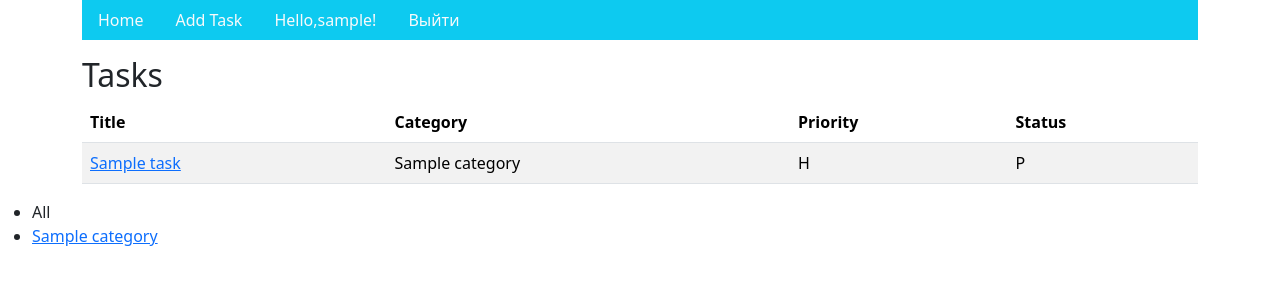
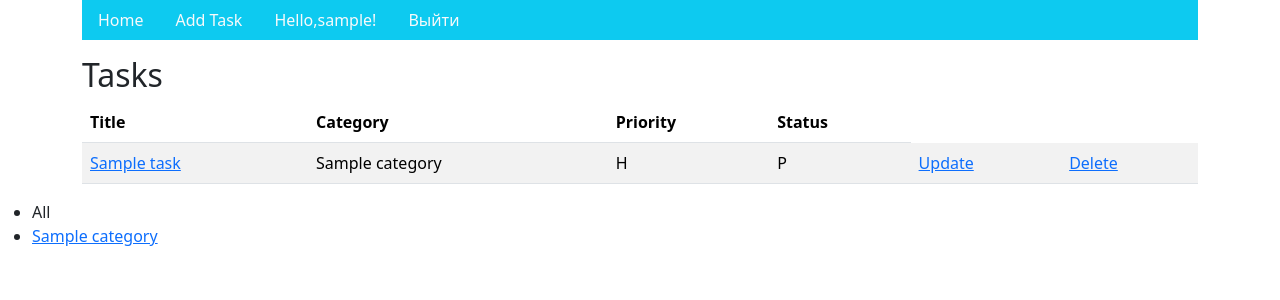
Before and after one commit to 56lesha/ToDo_Django, a Django app: page / in a window 1280 px wide. Shown: the top 300 px of the page. Run offline with Django 4.2, Linux system fonts and the light colour scheme; a user stored in the database is signed in; tables that the repository leaves empty hold one stand-in row (values such as "Sample post"); some libraries are stand-ins or nearby versions.

Commit message:
add update task, del comments

```diff
--- a/my_site/to_do/templates/to_do/index.html
+++ b/my_site/to_do/templates/to_do/index.html
@@ -22,6 +22,8 @@
           <td>{{task.category}}</td>
           <td>{{task.priority}}</td>
           <td>{{task.status}}</td>
+          <td><a href="{% url 'update_task' task_slug=task.slug %}">Update</a></td>
+          <td><a href="{% url 'delete_task' id=task.id %}">Delete</a></td>
         </tr>
       {% endfor %}
       </tbody>
--- a/my_site/to_do/urls.py
+++ b/my_site/to_do/urls.py
@@ -24,6 +24,8 @@ urlpatterns = [
     path('task/<slug:task_slug>/', TaskDetails.as_view(), name='task_details'),
     path('category/<slug:cat_slug>', ShowCategory.as_view(), name='show_category'),
     path('add_task/', AddTask.as_view(), name='add_task'),
+    path('delete_task/<int:id>', delete_task, name='delete_task'),
+    path('update_task/<slug:task_slug>', UpdateTask.as_view(), name='update_task'),
     path('register/', RegisterUser.as_view(), name ='register_user'),
     path('login/', LoginUser.as_view(), name='login_user'),
     path('logout/', logout_user, name='logout'),
--- a/my_site/to_do/utils.py
+++ b/my_site/to_do/utils.py
@@ -10,7 +10,13 @@ class DataMixin:
     def get_user_context(self, **kwargs):
         context = kwargs
         cur_user = self.request.user
-        context['categories'] = Category.objects.filter(user=cur_user.id)
+        cats = Category.objects.filter(user=cur_user.id)
+        categories = []
+        for c in cats:
+            if c.tasks.all():
+                categories.append(c)
+
+        context['categories'] = categories
         user_menu = menu.copy()
         if not self.request.user.is_authenticated:
             user_menu.pop(1)
--- a/my_site/to_do/views.py
+++ b/my_site/to_do/views.py
@@ -6,7 +6,7 @@ from django.contrib.auth.views import LoginView
 from django.http import HttpResponse
 from django.shortcuts import render, redirect
 from django.urls import reverse_lazy
-from django.views.generic import ListView, DetailView, CreateView
+from django.views.generic import ListView, DetailView, CreateView, UpdateView
 
 from to_do.forms import AddTaskForm, RegisterUserForm
 from to_do.models import Task, Category
@@ -30,18 +30,6 @@ class ShowTasks(DataMixin, ListView):
         # select_related необходим для того, чтобы когда мы вытягиваем из бд данные,
         # то мы сразу же и вытягиваем данные по связанному полю, чтобы постоянно не обращаться к БД.
         # это проверяется в django toolbar
-
-
-
-
-
-# def show_tasks(request):
-#     tasks = Task.objects.all()
-#     categories = Category.objects.all()
-#     context = {'tasks': tasks,
-#                'title': 'Tasks',
-#                'categories':categories}
-#     return render(request, 'to_do/index.html', context=context)
 
 
 class TaskDetails(DataMixin, DetailView):
@@ -70,7 +58,6 @@ class ShowCategory(DataMixin, ListView):
     def get_queryset(self):
         return Task.objects.filter(category__slug=self.kwargs['cat_slug'], status='P').select_related('category')
 
-
     def get_context_data(self, *, object_list=None, **kwargs):
         context = super().get_context_data(**kwargs)
         c = Category.objects.get(slug=self.kwargs['cat_slug'])
@@ -81,22 +68,10 @@ class ShowCategory(DataMixin, ListView):
         return dict(list(context.items()) + list(c_def.items()))
 
 
-# def show_category(request, cat_slug=None):
-#     tasks = Task.objects.filter(category__slug=cat_slug)
-#     categories = Category.objects.all()
-#
-#     context = {'tasks': tasks,
-#                'categories': categories,
-#                'cat_selected': cat_slug
-#                }
-#
-#     return render(request, 'to_do/index.html', context=context)
-
-
 class AddTask(LoginRequiredMixin, DataMixin, CreateView):
     form_class = AddTaskForm
     template_name = 'to_do/add_task.html'
-    # login_url = '/admin/'  # перенаправляет, если пользователь не авторизован
+    success_url = '/'
     raise_exception = True
 
     def get_context_data(self, *, object_list=None, **kwargs):
@@ -105,18 +80,22 @@ class AddTask(LoginRequiredMixin, DataMixin, CreateView):
         return dict(list(context.items()) + list(c_def.items()))
 
 
-# def add_task(request):
-#     if request.method == 'POST':
-#         form = AddTaskForm(request.POST)
-#         if form.is_valid():
-#             print(form.cleaned_data)
-#             form.save()
-#             return redirect('show_tasks')
-#
-#     else:
-#         form = AddTaskForm()
-#     return render(request, 'to_do/add_task.html', {'form': form,
-#                                                   'title': 'Add Task'})
+class UpdateTask(DataMixin, UpdateView):
+    model = Task
+    fields = ['title', 'description', 'priority', 'status']
+    template_name = 'to_do/update_task.html'
+    slug_url_kwarg = 'task_slug'
+    success_url = '/'
+
+    def get_context_data(self, *, object_list=None, **kwargs):
+        context = super().get_context_data(**kwargs)
+        c_def = self.get_user_context(title='Update task')
+        return dict(list(context.items()) + list(c_def.items()))
+
+
+def delete_task(request, id):
+    Task.objects.get(pk=id).delete()
+    return redirect('show_tasks')
 
 
 class RegisterUser(DataMixin, CreateView):
@@ -125,13 +104,13 @@ class RegisterUser(DataMixin, CreateView):
     success_url = '/login'
 
     def get_context_data(self, **kwargs):
-        context = super().get_context_data(**kwargs) # сюда попадает форма регистрации переденная через form_class
-        c_def = self.get_user_context(title="Регистрация") # сюда попадает общая часть для кода из utils
-        return dict(list(context.items()) + list(c_def.items())) # соединяем в один словарь
+        context = super().get_context_data(**kwargs)  # сюда попадает форма регистрации переденная через form_class
+        c_def = self.get_user_context(title="Регистрация")  # сюда попадает общая часть для кода из utils
+        return dict(list(context.items()) + list(c_def.items()))  # соединяем в один словарь
 
-    def form_valid(self, form): #вызывается, если форма валидна
-        user = form.save() #сохраняем форму
-        login(self.request, user) #логиним
+    def form_valid(self, form):  # вызывается, если форма валидна
+        user = form.save()  # сохраняем форму
+        login(self.request, user)  # логиним
         return redirect('show_tasks')
 
 
@@ -145,7 +124,6 @@ class LoginUser(DataMixin, LoginView):
         return dict(list(context.items()) + list(c_def.items()))
 
 
-
 def logout_user(request):
     logout(request)
     return redirect('login_user')
```
Also changed, not shown: my_site/to_do/templates/to_do/update_task.html (added, +13 -0 lines).
